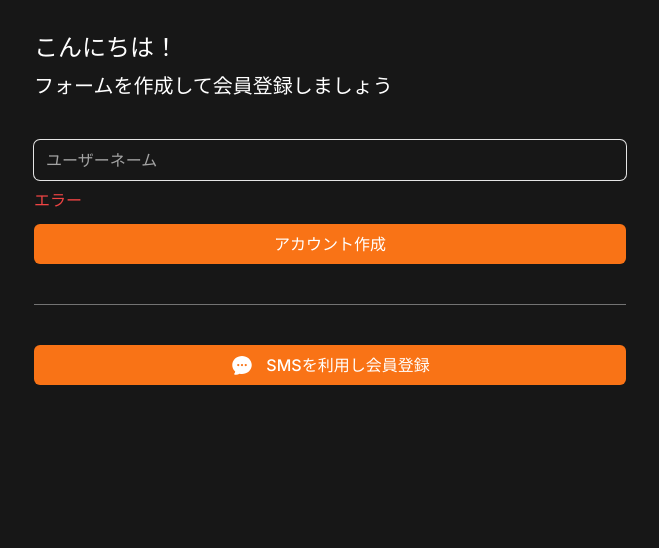
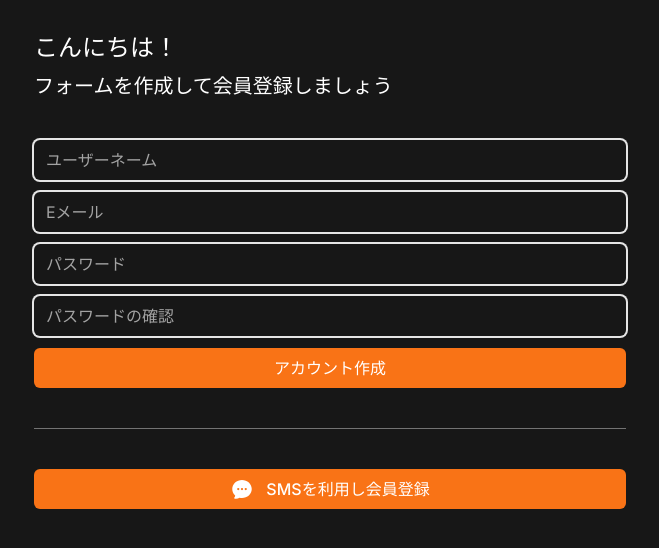
Before and after one commit to RspSang/ninjin-market-reloaded, a Next.js app: page /create-account in a window 1280 px wide. Shown: the top 548 px of the page, without its empty margins (310-969 px from the left). Built offline with nearby package versions, Linux system fonts and the light colour scheme.

Commit message:
Form Components

```diff
--- /dev/null
+++ b/app/components/form-btn.tsx
@@ -0,0 +1,12 @@
+interface FormButtonProps {
+  loading: boolean;
+  text: string;
+}
+
+export default function FormButton({ loading, text }: FormButtonProps) {
+  return (
+    <button disabled={loading} className="primary-btn h-10 disabled:bg-neutral-400 disabled:text-neutral-300 disabled:cursor-not-allowed">
+      {loading ? 'ロード中' : text}
+    </button>
+  );
+}
--- /dev/null
+++ b/app/components/form-input.tsx
@@ -0,0 +1,29 @@
+interface FormInputProps {
+  type: string;
+  placeholder: string;
+  required: boolean;
+  errors: string[];
+}
+
+export default function FormInput({
+  type,
+  placeholder,
+  required,
+  errors,
+}: FormInputProps) {
+  return (
+    <div className="flex flex-col gap-2">
+      <input
+        className="bg-transparent rounded-md w-full h-10 ring-2 ring-neutral-200 border-none focus:outline-none focus:ring-4 focus:ring-orange-500 transition placeholder:text-neutral-400"
+        type={type}
+        placeholder={placeholder}
+        required={required}
+      />
+      {errors.map((error, index) => (
+        <span key={index} className="text-red-500 font-medium">
+          {error}
+        </span>
+      ))}
+    </div>
+  );
+}
--- a/app/create-account/page.tsx
+++ b/app/create-account/page.tsx
@@ -1,5 +1,7 @@
 import { ChatBubbleOvalLeftEllipsisIcon } from '@heroicons/react/24/solid';
 import Link from 'next/link';
+import FormInput from '../components/form-input';
+import FormButton from '../components/form-btn';
 
 export default function CreateAccount() {
   return (
@@ -9,16 +11,26 @@
         <h2 className="text-xl">フォームを作成して会員登録しましょう</h2>
       </div>
       <form className="flex flex-col gap-3">
-        <div className="flex flex-col gap-2">
-          <input
-            className="bg-transparent rounded-md w-full h-10 ring-1 ring-neutral-200 border-none focus:outline-none focus:ring-2 focus:ring-orange-500  placeholder:text-neutral-400"
-            type="text"
-            placeholder="ユーザーネーム"
-            required
-          />
-          <span className="text-red-500 font-medium">エラー</span>
-        </div>
-        <button className="primary-btn h-10">アカウント作成</button>
+        <FormInput
+          type="text"
+          placeholder="ユーザーネーム"
+          required
+          errors={[]}
+        />
+        <FormInput type="email" placeholder="Eメール" required errors={[]} />
+        <FormInput
+          type="password"
+          placeholder="パスワード"
+          required
+          errors={[]}
+        />
+        <FormInput
+          type="password"
+          placeholder="パスワードの確認"
+          required
+          errors={[]}
+        />
+        <FormButton loading={false} text="アカウント作成" />
       </form>
       <div className="w-full h-px bg-neutral-500" />
       <div>
```
